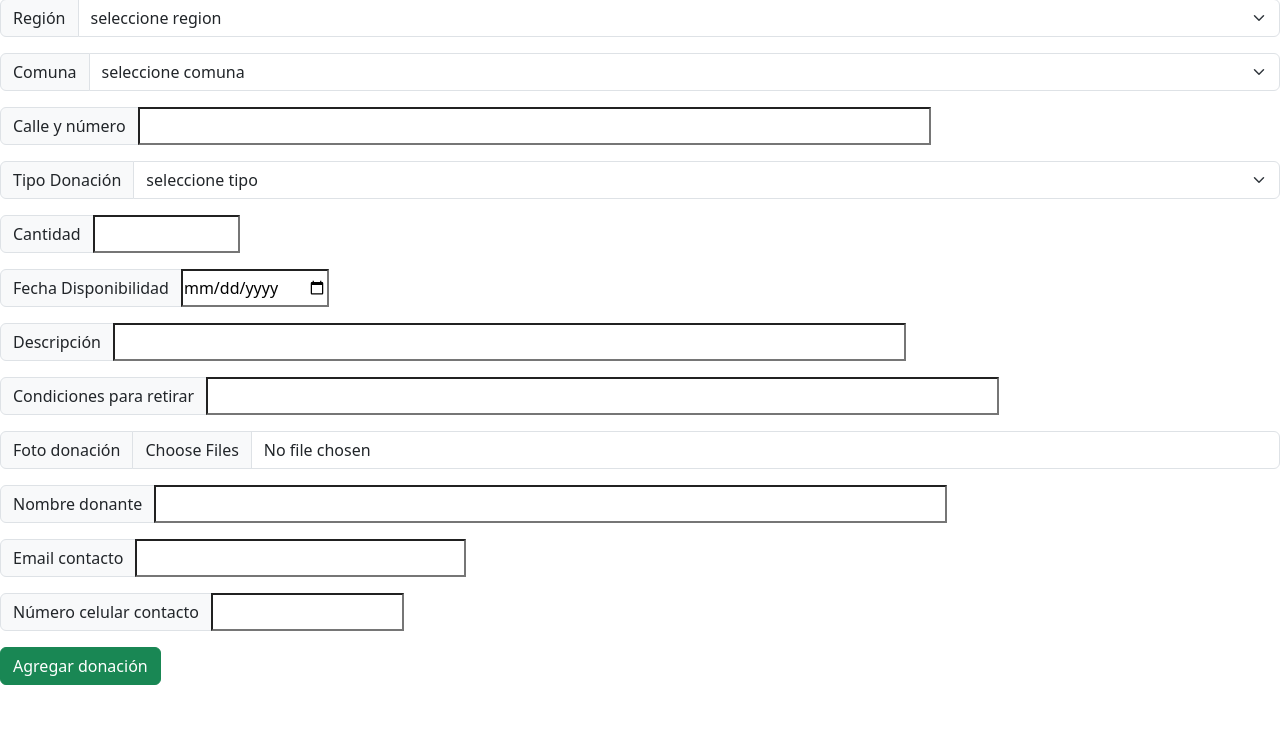
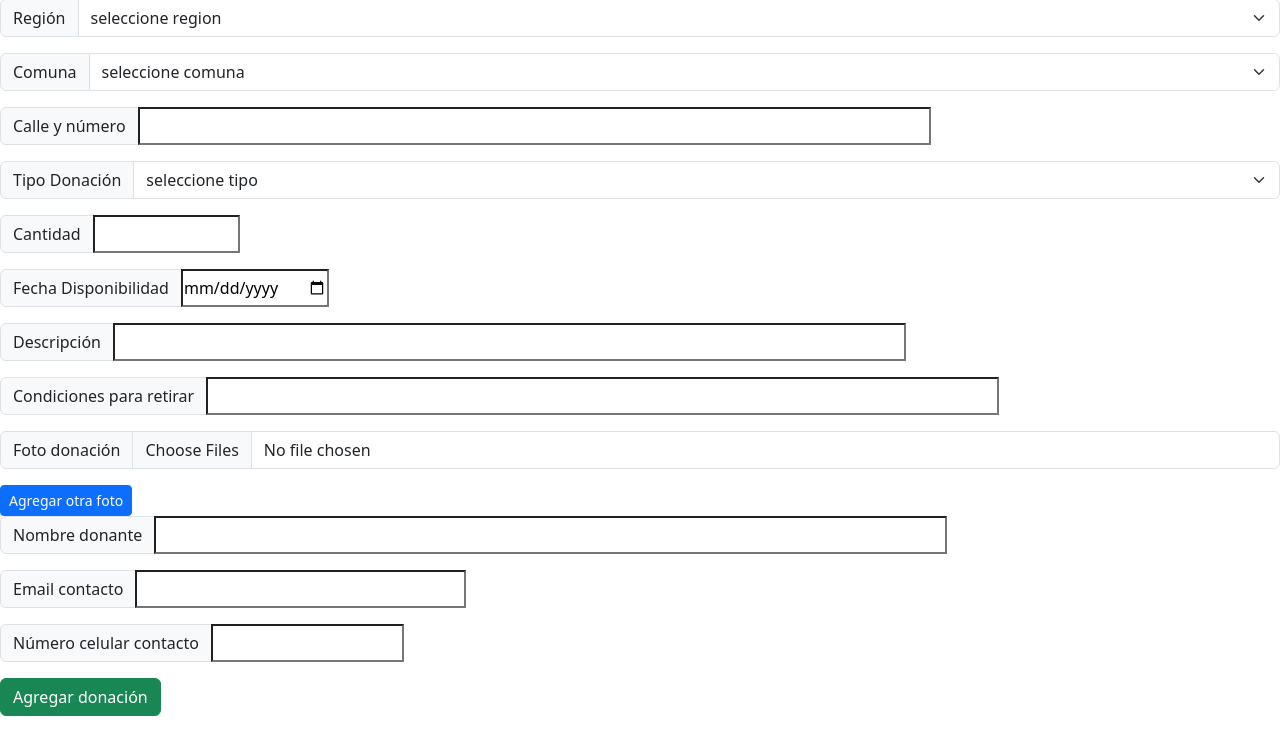
Before and after one commit to LeonelEspinoza/WebApps_Tarea1, a Flask app: page /agregar-donacion in a window 1280 px wide. Shown: the part 57-800 px from the top of the page. Run offline with Flask 3, Linux system fonts and the light colour scheme.

Commit message:
Tried to add more photos inputs

```diff
--- a/static/js/add-donation.js
+++ b/static/js/add-donation.js
@@ -1,3 +1,5 @@
+let photos=1;
+
 const validarForm = () => {
     //funciones auxiliares
     const validarNombre = (nombre) => nombre && nombre.length > 2 && nombre.length < 81;
@@ -113,5 +115,46 @@ const validarForm = () => {
     }
 };
 
+const add_photo_fun=()=>{
+    let photos_gather=document.getElementById("photos-gather");
+    let add_photo_but=document.getElementById("add-photo");
+
+    if(photos>=3){
+        return ;
+    }
+
+    photos+=1;
+
+    let input_id= "foto-donacion-"+toString(photos);
+
+    let photo_div =document.createElement("div");
+    photo_div.class="input-group mb-3";
+
+    let photo_label=document.createElement("label");
+    photo_label.class="input-group-text"
+    photo_label.for=input_id
+    photo_label.innerText="Foto donación";
+
+    let photo_input=document.createElement("input");
+    photo_input.class="form-control";
+    photo_input.id=input_id;
+    photo_input.name=input_id;
+    photo_input.type="file";
+    photo_input.multiple=true;
+    photo_input.accept="image/*,.pdf";
+
+    photo_div.append(photo_label);
+    photo_div.append(photo_input);
+
+    photos_gather.append(photo_div);
+
+    if(photos>2){
+        add_photo_but.hidden=true;
+    }
+}
+// pip freeze > requirements.txt
 let submitBtn = document.getElementById("envio");
 submitBtn.addEventListener("click", validarForm);
+
+let add_photo = document.getElwmwnrById("add-photo");
+add_photo.addEventListener("click", add_photo_fun)
--- a/templates/forms/agregar-donacion.html
+++ b/templates/forms/agregar-donacion.html
@@ -76,12 +76,26 @@
             <label class="input-group-text" for="condiciones-retiro">Condiciones para retirar</label>
             <input id="condiciones-retiro" name="condiciones-retiro" size="80" type="text">
         </div>
+        <div id="photos-gather">
+            <div class="input-group mb-3">
+                <label class="input-group-text" for="foto-donacion">Foto donación</label>
+                <input class="form-control" id="foto-donacion" name="foto-donacion" type="file" multiple accept="image/*,.pdf" required>
+            </div>
 
-        <div class="input-group mb-3">
-            <label class="input-group-text" for="foto-donacion">Foto donación</label>
-            <input class="form-control" id="foto-donacion" name="foto-donacion" type="file" multiple accept="image/*,.pdf" required>
         </div>
-
+        <button class="btn btn-primary btn-sm" id="add-photo" type="button">
+            Agregar otra foto
+        </button>
+        <!--
+        <div class="input-group mb-3" id="hidden_photo2" hidden>
+            <label class="input-group-text" for="foto-donacion2">Foto donación</label>
+            <input class="form-control" id="foto-donacion2" name="foto-donacion2" type="file" multiple accept="image/*,.pdf" required>
+        </div>
+        <div class="input-group mb-3" id="hidden_photo3" hidden>
+            <label class="input-group-text" for="foto-donacion3">Foto donación</label>
+            <input class="form-control" id="foto-donacion3" name="foto-donacion3" type="file" multiple accept="image/*,.pdf" required>
+        </div>
+        -->
         <div class="input-group mb-3">
             <label class="input-group-text" for="nombre">Nombre donante</label>
             <input id="nombre" name="nombre" type="text" size="80" required>
```
